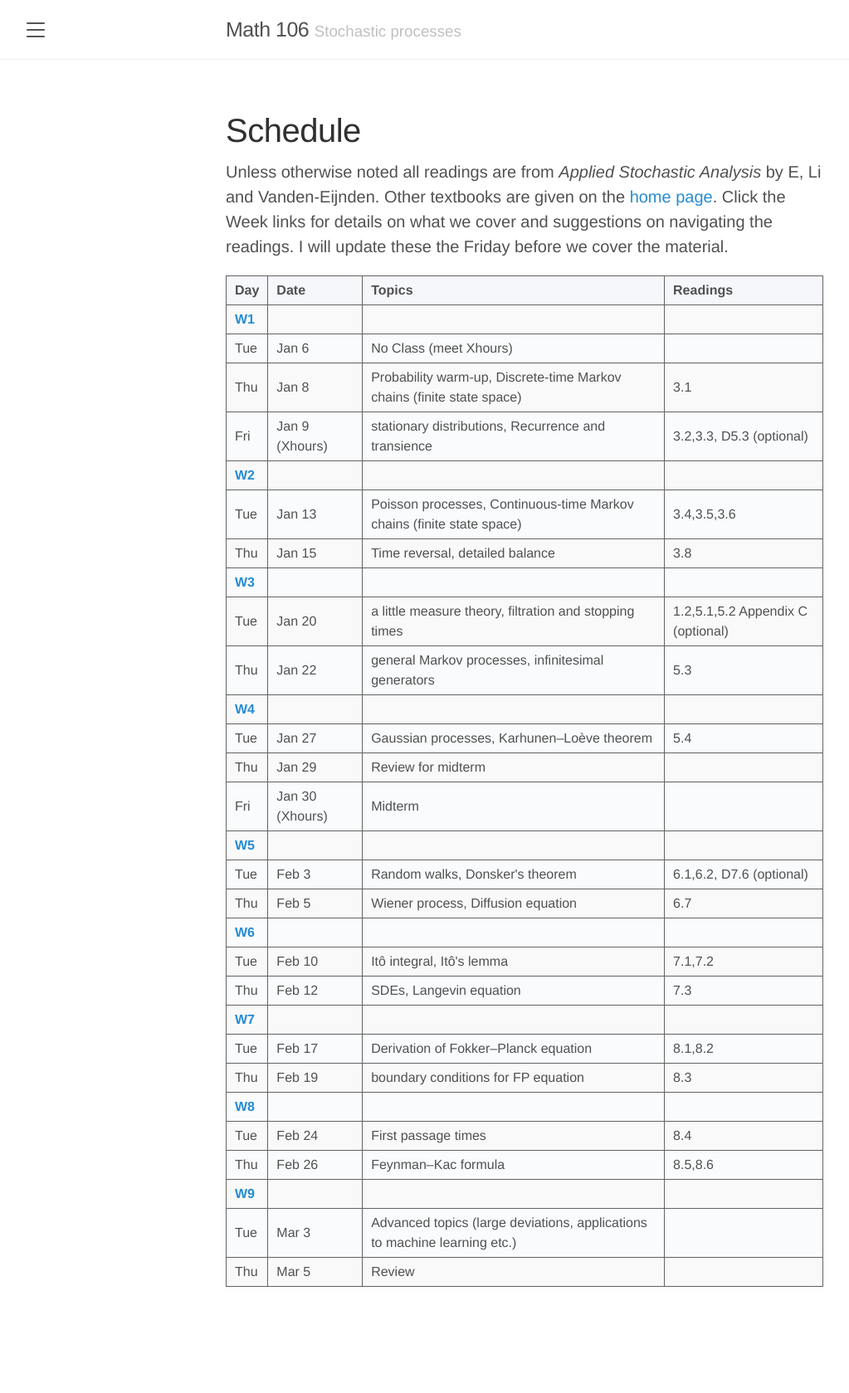
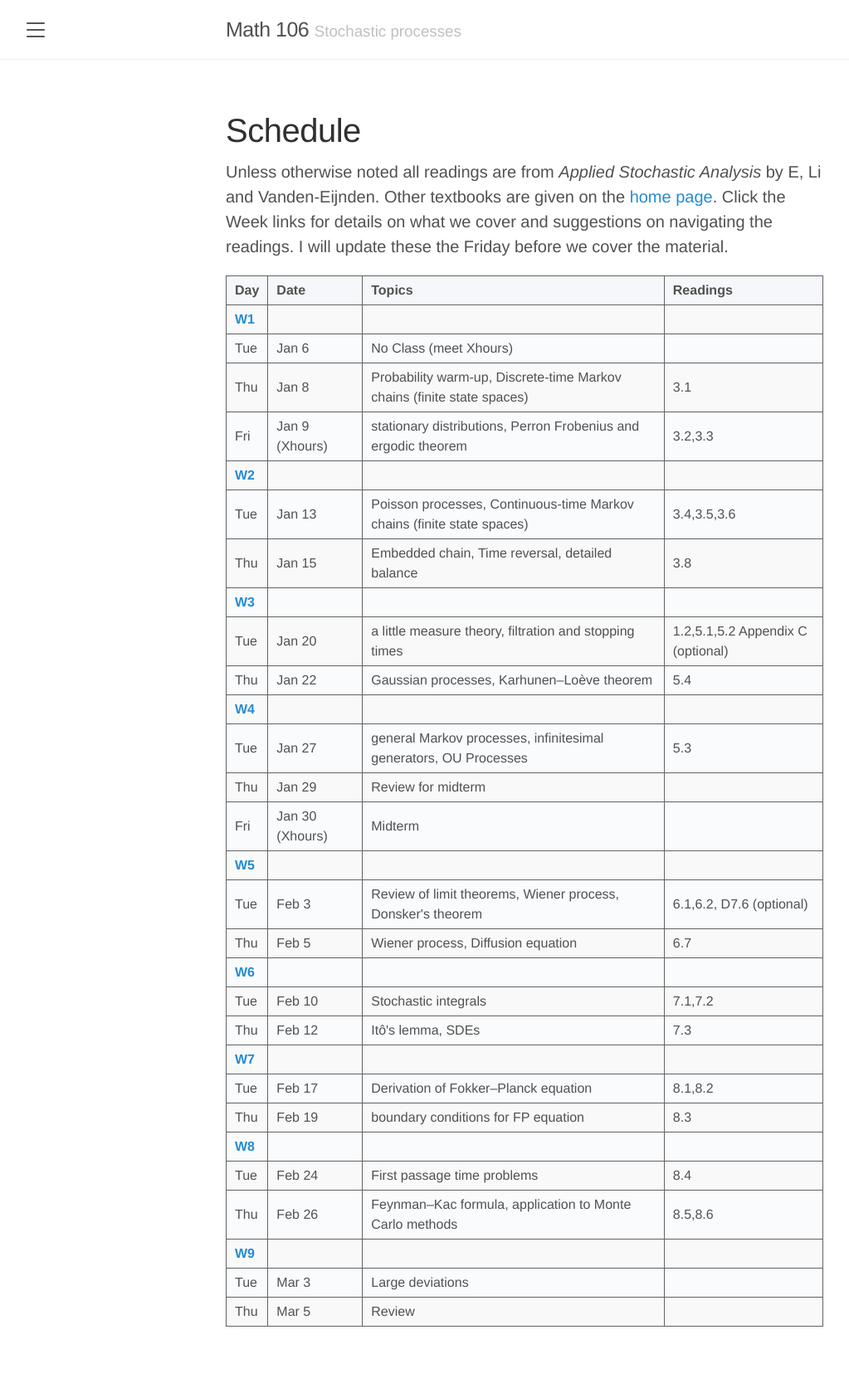
Before and after one commit to elevien/math106, a Jekyll site: the page built from schedule.md, in a window 1280 px wide. Shown: the whole page at 83% size, without its empty margins (8-1031 px from the left). Built offline with Jekyll 4.4.1, drawn with Linux system fonts in a browser that asks for light colours; before the commit the page ends 1631 px from its top, so only the background shows below that.

Commit message:
Updated week1 details

```diff
--- a/_data/schedule.yml
+++ b/_data/schedule.yml
@@ -6,21 +6,21 @@
       readings: ""
     - day: Thu
       date: Jan 8
-      topics: "Probability warm-up, Discrete-time Markov chains (finite state space)"
+      topics: "Probability warm-up, Discrete-time Markov chains (finite state spaces)"
       readings: "3.1"
     - day: Fri
       date: Jan 9 (Xhours)
-      topics: "stationary distributions, Recurrence and transience"
-      readings: "3.2,3.3, D5.3 (optional)"
+      topics: "stationary distributions, Perron Frobenius and ergodic theorem"
+      readings: "3.2,3.3"
 - week: W2
   meetings:
     - day: Tue
       date: Jan 13
-      topics: "Poisson processes, Continuous-time Markov chains (finite state space)"
+      topics: "Poisson processes, Continuous-time Markov chains (finite state spaces)"
       readings: "3.4,3.5,3.6"
     - day: Thu
       date: Jan 15
-      topics: "Time reversal, detailed balance"
+      topics: "Embedded chain, Time reversal, detailed balance"
       readings: "3.8"
 
 - week: W3
@@ -31,14 +31,15 @@
       readings: "1.2,5.1,5.2 Appendix C (optional)"
     - day: Thu
       date: Jan 22
-      topics: "general Markov processes, infinitesimal generators"
-      readings: "5.3"
+      topics: "Gaussian processes, Karhunen–Loève theorem"
+      readings: "5.4"
 - week: W4
   meetings:
     - day: Tue
       date: Jan 27
-      topics: "Gaussian processes, Karhunen–Loève theorem"
-      readings: "5.4"
+      topics: "general Markov processes, infinitesimal generators, OU Processes"
+      readings: "5.3"
+
     - day: Thu
       date: Jan 29
       topics: "Review for midterm"
@@ -51,7 +52,7 @@
   meetings:
     - day: Tue
       date: Feb 3
-      topics: "Random walks, Donsker's theorem"
+      topics: "Review of limit theorems, Wiener process, Donsker's theorem"
       readings: "6.1,6.2, D7.6 (optional)"
     - day: Thu
       date: Feb 5
@@ -61,11 +62,11 @@
   meetings:
     - day: Tue
       date: Feb 10
-      topics: "Itô integral, Itô's lemma"
+      topics: "Stochastic integrals"
       readings: "7.1,7.2"
     - day: Thu
       date: Feb 12
-      topics: "SDEs, Langevin equation"
+      topics: "Itô's lemma, SDEs"
       readings: "7.3"
 - week: W7
   meetings:
@@ -81,18 +82,18 @@
   meetings:
     - day: Tue
       date: Feb 24
-      topics: "First passage times"
+      topics: "First passage time problems"
       readings: "8.4"
     - day: Thu
       date: Feb 26
-      topics: "Feynman–Kac formula"
+      topics: "Feynman–Kac formula, application to Monte Carlo methods"
       readings: "8.5,8.6"
 
 - week: W9
   meetings:
     - day: Tue
       date: Mar 3
-      topics: "Advanced topics (large deviations, applications to machine learning etc.)"
+      topics: "Large deviations"
       readings: ""
     - day: Thu
       date: Mar 5
```
Also changed, not shown: Week1.md (+4 -4 lines).
